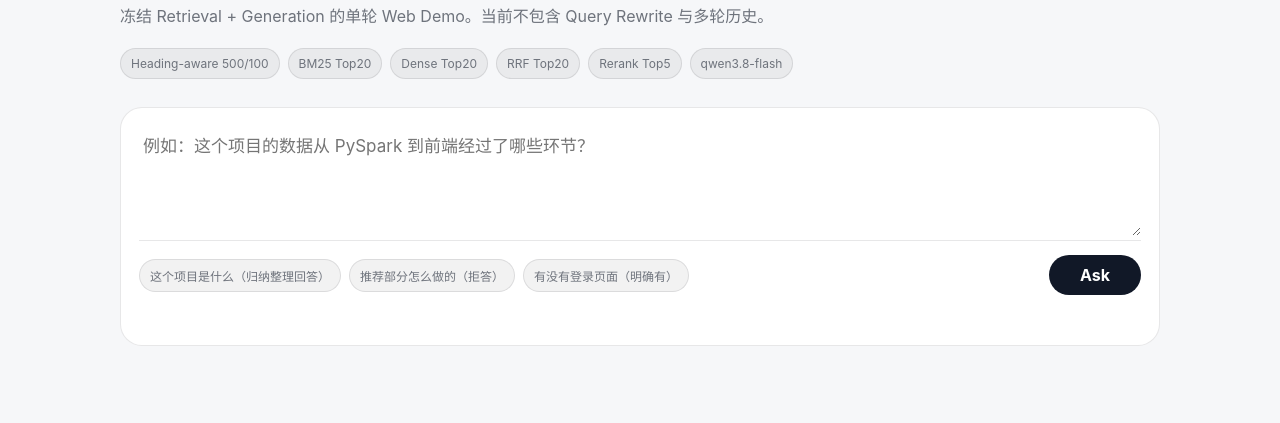
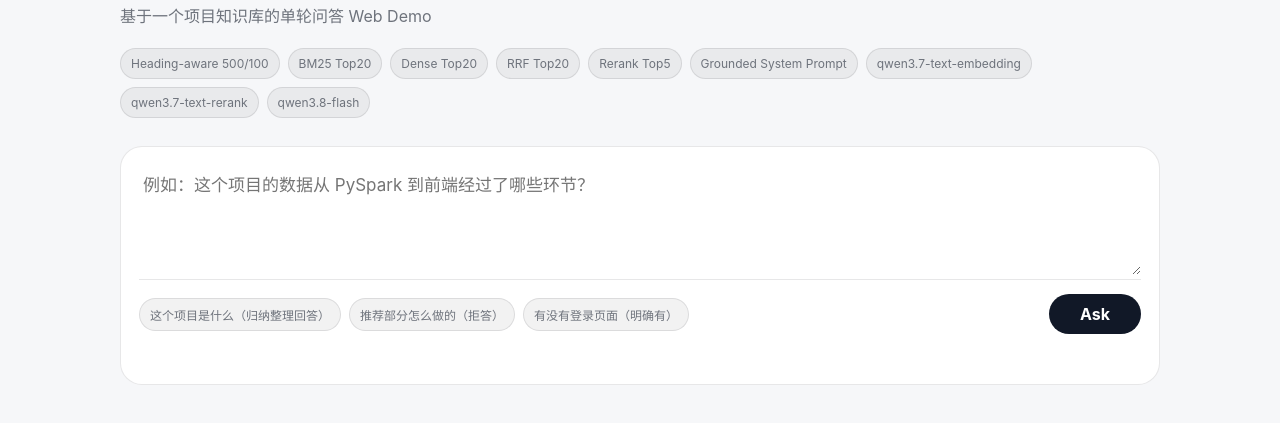
Before and after one commit to iozyang/Project-Knowledge-RAG, a plain HTML site: page demo/static/index.html in a window 1280 px wide. Shown: the part 145-568 px from the top of the page. Drawn offline with Linux system fonts and the light colour scheme.

Commit message:
Clarify the demo page by naming the grounded prompt and retrieval models.
Co-authored-by: Cursor <cursoragent@cursor.com>

```diff
--- a/demo/static/index.html
+++ b/demo/static/index.html
@@ -51,13 +51,16 @@
   <main class="shell">
     <div class="eyebrow">Project Knowledge RAG</div>
     <h1>Ask the project.</h1>
-    <p class="subtitle">冻结 Retrieval + Generation 的单轮 Web Demo。当前不包含 Query Rewrite 与多轮历史。</p>
+    <p class="subtitle">基于一个项目知识库的单轮问答 Web Demo</p>
     <div class="pipeline">
       <span class="chip">Heading-aware 500/100</span>
       <span class="chip">BM25 Top20</span>
       <span class="chip">Dense Top20</span>
       <span class="chip">RRF Top20</span>
       <span class="chip">Rerank Top5</span>
+      <span class="chip">Grounded System Prompt</span>
+      <span class="chip">qwen3.7-text-embedding</span>
+      <span class="chip">qwen3.7-text-rerank</span>
       <span class="chip">qwen3.8-flash</span>
     </div>
 
```
